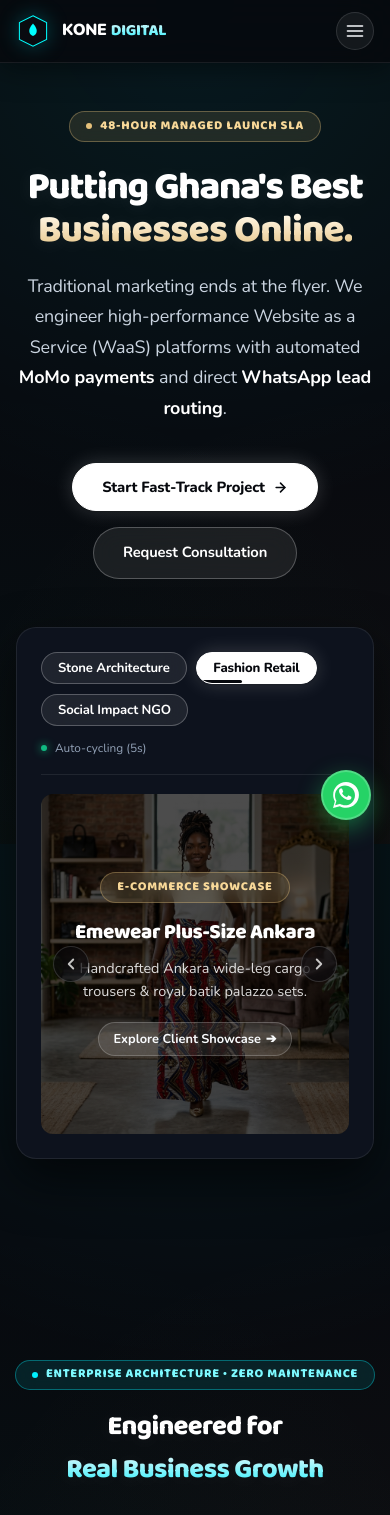
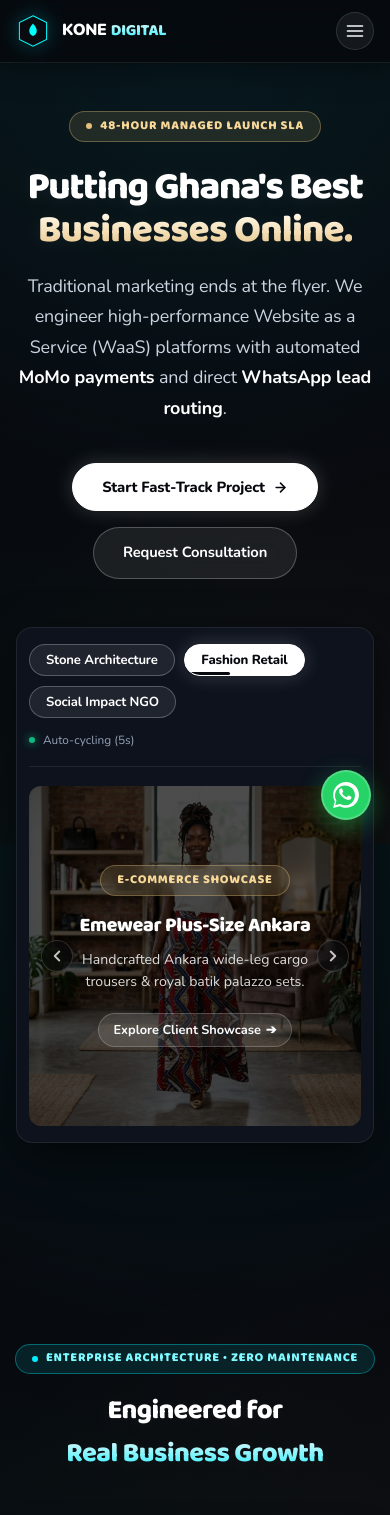
Before and after one commit to PhilipKone/Kone-Digital, a React (Vite) app: page / in a window 390 px wide. Shown: the top 1515 px of the page. Built offline with nearby package versions, Linux system fonts and the light colour scheme; no server answers.

Commit message:
fix(responsive): refine mobile padding and carousel chevron clearance

```diff
--- a/src/components/HeroSection.tsx
+++ b/src/components/HeroSection.tsx
@@ -246,11 +246,11 @@ export const HeroSection: React.FC<HeroSectionProps> = ({ onOpenWizard }) => {
             <div
               key="slide-stone"
               className="hero-slide-enter"
-              style={{ minHeight: '340px', display: 'flex', flexDirection: 'column', justifyContent: 'center', alignItems: 'center', backgroundImage: 'linear-gradient(rgba(0,0,0,0.7), rgba(0,0,0,0.7)), url("/sedemson_stone_hero.png")', backgroundSize: 'cover', backgroundPosition: 'center', color: '#fff', padding: '2rem 1.2rem', textAlign: 'center' }}
+              style={{ minHeight: '340px', display: 'flex', flexDirection: 'column', justifyContent: 'center', alignItems: 'center', backgroundImage: 'linear-gradient(rgba(0,0,0,0.7), rgba(0,0,0,0.7)), url("/sedemson_stone_hero.png")', backgroundSize: 'cover', backgroundPosition: 'center', color: '#fff', padding: '2rem 2.8rem', textAlign: 'center' }}
             >
               <span className="badge-pill gold" style={{ marginBottom: '0.8rem' }}>FEATURED B2B CLIENT</span>
-              <h2 style={{ fontSize: 'clamp(1.3rem, 5vw, 2rem)', fontFamily: 'var(--font-heading)', fontWeight: 800 }}>Sedemson Stone Craftsmanship</h2>
-              <p style={{ maxWidth: '500px', fontSize: '0.9rem', opacity: 0.85, marginTop: '0.5rem' }}>Natural Stone Cladding & Architectural Finishes across Ghana.</p>
+              <h2 style={{ fontSize: 'clamp(1.25rem, 4.5vw, 2rem)', fontFamily: 'var(--font-heading)', fontWeight: 800 }}>Sedemson Stone Craftsmanship</h2>
+              <p style={{ maxWidth: '500px', fontSize: '0.88rem', opacity: 0.85, marginTop: '0.5rem' }}>Natural Stone Cladding & Architectural Finishes across Ghana.</p>
               <a href="#work" style={{ marginTop: '1.2rem', color: '#F8FAFC', background: 'rgba(255,255,255,0.1)', border: '1px solid rgba(255,255,255,0.2)', padding: '0.35rem 0.9rem', borderRadius: '50px', fontWeight: 650, fontSize: '0.8rem', textDecoration: 'none', display: 'inline-flex', alignItems: 'center', gap: '0.3rem' }}>
                 <span>Explore Client Showcase</span>
                 <span>➔</span>
@@ -262,11 +262,11 @@ export const HeroSection: React.FC<HeroSectionProps> = ({ onOpenWizard }) => {
             <div
               key="slide-fashion"
               className="hero-slide-enter"
-              style={{ minHeight: '340px', display: 'flex', flexDirection: 'column', justifyContent: 'center', alignItems: 'center', backgroundImage: 'linear-gradient(rgba(0,0,0,0.7), rgba(0,0,0,0.7)), url("/emewear/emewear_hero.jpg")', backgroundSize: 'cover', backgroundPosition: 'top', color: '#fff', padding: '2rem 1.2rem', textAlign: 'center' }}
+              style={{ minHeight: '340px', display: 'flex', flexDirection: 'column', justifyContent: 'center', alignItems: 'center', backgroundImage: 'linear-gradient(rgba(0,0,0,0.7), rgba(0,0,0,0.7)), url("/emewear/emewear_hero.jpg")', backgroundSize: 'cover', backgroundPosition: 'top', color: '#fff', padding: '2rem 2.8rem', textAlign: 'center' }}
             >
               <span className="badge-pill gold" style={{ marginBottom: '0.8rem' }}>E-COMMERCE SHOWCASE</span>
-              <h2 style={{ fontSize: 'clamp(1.3rem, 5vw, 2rem)', fontFamily: 'var(--font-heading)', fontWeight: 800 }}>Emewear Plus-Size Ankara</h2>
-              <p style={{ maxWidth: '500px', fontSize: '0.9rem', opacity: 0.85, marginTop: '0.5rem' }}>Handcrafted Ankara wide-leg cargo trousers & royal batik palazzo sets.</p>
+              <h2 style={{ fontSize: 'clamp(1.25rem, 4.5vw, 2rem)', fontFamily: 'var(--font-heading)', fontWeight: 800 }}>Emewear Plus-Size Ankara</h2>
+              <p style={{ maxWidth: '500px', fontSize: '0.88rem', opacity: 0.85, marginTop: '0.5rem' }}>Handcrafted Ankara wide-leg cargo trousers & royal batik palazzo sets.</p>
               <a href="/emewear/index.html" target="_blank" rel="noopener noreferrer" style={{ marginTop: '1.2rem', color: '#F8FAFC', background: 'rgba(255,255,255,0.1)', border: '1px solid rgba(255,255,255,0.2)', padding: '0.35rem 0.9rem', borderRadius: '50px', fontWeight: 650, fontSize: '0.8rem', textDecoration: 'none', display: 'inline-flex', alignItems: 'center', gap: '0.3rem' }}>
                 <span>Explore Client Showcase</span>
                 <span>➔</span>
@@ -278,11 +278,11 @@ export const HeroSection: React.FC<HeroSectionProps> = ({ onOpenWizard }) => {
             <div
               key="slide-foundation"
               className="hero-slide-enter"
-              style={{ minHeight: '340px', display: 'flex', flexDirection: 'column', justifyContent: 'center', alignItems: 'center', backgroundImage: 'linear-gradient(rgba(7, 30, 74, 0.78), rgba(0, 59, 153, 0.82)), url("/ansah-delali/cohort-group.jpg")', backgroundSize: 'cover', backgroundPosition: 'center', color: '#fff', padding: '2rem 1.2rem', textAlign: 'center' }}
+              style={{ minHeight: '340px', display: 'flex', flexDirection: 'column', justifyContent: 'center', alignItems: 'center', backgroundImage: 'linear-gradient(rgba(7, 30, 74, 0.78), rgba(0, 59, 153, 0.82)), url("/ansah-delali/cohort-group.jpg")', backgroundSize: 'cover', backgroundPosition: 'center', color: '#fff', padding: '2rem 2.8rem', textAlign: 'center' }}
             >
               <span className="badge-pill gold" style={{ marginBottom: '0.8rem', background: '#FA8C16', color: '#fff' }}>FEATURED SOCIAL IMPACT INITIATIVE</span>
-              <h2 style={{ fontSize: 'clamp(1.3rem, 5vw, 2rem)', fontFamily: 'var(--font-heading)', fontWeight: 800 }}>Ansah Delali Foundation</h2>
-              <p style={{ maxWidth: '520px', fontSize: '0.9rem', opacity: 0.92, marginTop: '0.5rem' }}>Giving Back, Rising Together — Educational mentorship, SkillUp 1.0 outreach, and digital skills empowerment across Ghana.</p>
+              <h2 style={{ fontSize: 'clamp(1.25rem, 4.5vw, 2rem)', fontFamily: 'var(--font-heading)', fontWeight: 800 }}>Ansah Delali Foundation</h2>
+              <p style={{ maxWidth: '520px', fontSize: '0.88rem', opacity: 0.92, marginTop: '0.5rem' }}>Giving Back, Rising Together — Educational mentorship, SkillUp 1.0 outreach, and digital skills empowerment across Ghana.</p>
               <a href="/ansah-delali/index.html" target="_blank" rel="noopener noreferrer" style={{ marginTop: '1.2rem', color: '#FFFFFF', background: '#0052CC', border: '1px solid rgba(255,255,255,0.3)', padding: '0.45rem 1.1rem', borderRadius: '50px', fontWeight: 700, fontSize: '0.84rem', textDecoration: 'none', display: 'inline-flex', alignItems: 'center', gap: '0.4rem', boxShadow: '0 4px 12px rgba(0,0,0,0.2)' }}>
                 <span>Explore Foundation Portal</span>
                 <span>➔</span>
--- a/src/index.css
+++ b/src/index.css
@@ -620,6 +620,21 @@ h1, h2, h3, h4, h5, h6 {
     width: 26px;
     height: 26px;
   }
+
+  .hero-demo-stage {
+    padding: 1rem 0.75rem !important;
+    border-radius: 16px !important;
+  }
+
+  .showcase-nav-btn {
+    width: 32px !important;
+    height: 32px !important;
+  }
+
+  .gateway-marquee-wrapper {
+    mask-image: linear-gradient(to right, transparent 0%, rgba(0, 0, 0, 1) 6%, rgba(0, 0, 0, 1) 94%, transparent 100%) !important;
+    -webkit-mask-image: linear-gradient(to right, transparent 0%, rgba(0, 0, 0, 1) 6%, rgba(0, 0, 0, 1) 94%, transparent 100%) !important;
+  }
 }
 
 /* Integration Brand Badges */
```
